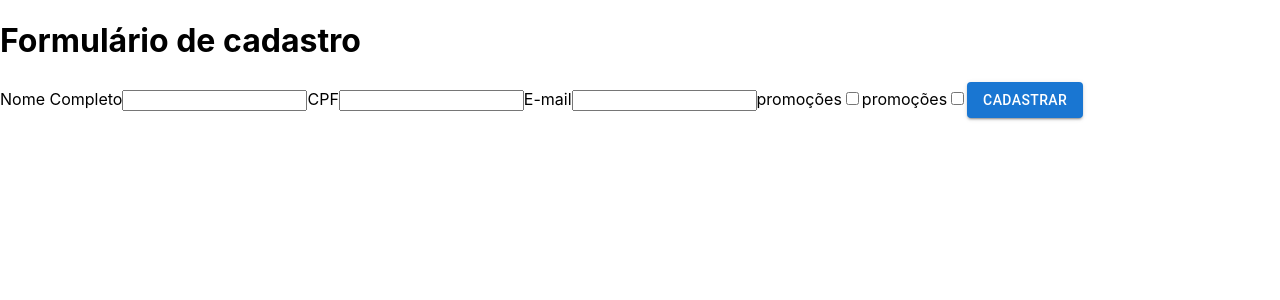
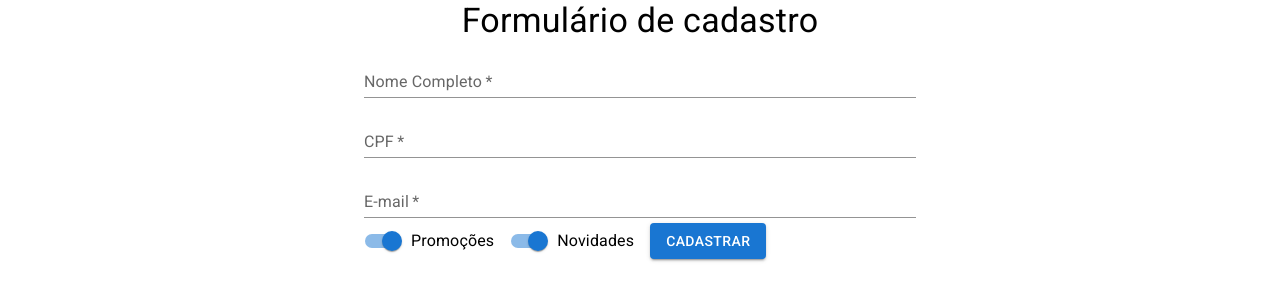
Before and after one commit to o-gariba/formulario-react-function-components, a React (Create React App) app: page / in a window 1280 px wide. Shown: the top 300 px of the page. Built offline with nearby package versions, Linux system fonts and the light colour scheme.

Commit message:
Material UI em 100% da interface

```diff
--- a/package.json
+++ b/package.json
@@ -5,6 +5,7 @@
   "dependencies": {
     "@emotion/react": "^11.9.0",
     "@emotion/styled": "^11.8.1",
+    "@fontsource/roboto": "^4.5.5",
     "@mui/icons-material": "^5.6.1",
     "@mui/material": "^5.6.1",
     "@testing-library/jest-dom": "^5.16.4",
--- a/src/App.js
+++ b/src/App.js
@@ -1,15 +1,21 @@
-import { Component, Fragment } from 'react';
+import { Component } from 'react';
 import './App.css';
 import FormCadastro from './components/FormCadastro/FormCadastro';
+import { Container, Typography } from '@mui/material'
+import '@fontsource/roboto/300.css'
+import '@fontsource/roboto/400.css'
+import '@fontsource/roboto/500.css'
+import '@fontsource/roboto/700.css'
 
 class App extends Component{
   render() {
     return (
-      // Fragment encapsula todas as tags para retornarmos apenas uma tag mãe, e não é renderizado no HTML.
-      <Fragment>
-        <h1>Formulário de cadastro</h1>
+      // <Fragment> encapsula todas as tags para retornarmos apenas uma tag mãe, e não é renderizado no HTML.
+      // Usando o Material UI, vamos usar o <article> ao invés do Fragment, pois ele já pode ter estilos próprios. article por definição é um elemento auto contido dentro do site, que eu possa mudar ele de página sem perder informações
+      <Container maxWidth="sm" component="article">
+        <Typography variant='h4' align='center' component="h1">Formulário de cadastro</Typography>
         <FormCadastro/>
-      </Fragment>
+      </Container>
     );
   }
 }
--- a/src/components/FormCadastro/FormCadastro.jsx
+++ b/src/components/FormCadastro/FormCadastro.jsx
@@ -1,24 +1,21 @@
 import React from "react";
-import { Button } from "@mui/material"
+import { Button, FormControlLabel, Switch, TextField } from "@mui/material"
 
 // Function components é uma abordagem mais moderna, não necessáriamente melhor. Acho q é mais rápida de ser criada e usada para quando estamos lidando com stateless components (não muda o estado, como um componente que atualiza um bloco de notas)
 function FormCadastro() {
     return(
         <form>
-            <label>Nome Completo</label>
-            <input type="text"/>
+            <TextField id="nome" label="Nome Completo" variant="standard" margin="dense" fullWidth required/>
 
-            <label>CPF</label>
-            <input type="text"/>
+            <TextField id="cpf" label="CPF" variant="standard" margin="dense" fullWidth required/>
 
-            <label>E-mail</label>
-            <input type="email"/>
+            <TextField id="email" label="E-mail" variant="standard" margin="dense" fullWidth required/>
 
-            <label>promoções</label>
-            <input type="checkbox"/>
+            {/* Existe o checkbox no Material UI mas hj está mais em moda usar o INTERRUPTOR (switch) para a mesma finalidade */}
 
-            <label>promoções</label>
-            <input type="checkbox"/>
+            <FormControlLabel label="Promoções" control={<Switch name="promocoes" color="primary" defaultChecked />}/>
+
+            <FormControlLabel label="Novidades" control={<Switch name="novidades" color="primary" defaultChecked />}/>
 
             <Button variant="contained" color="primary" type="submit">Cadastrar</Button>
         </form>
```
Also changed, not shown: 1 other file (tests, documents, lock files or other folders).
